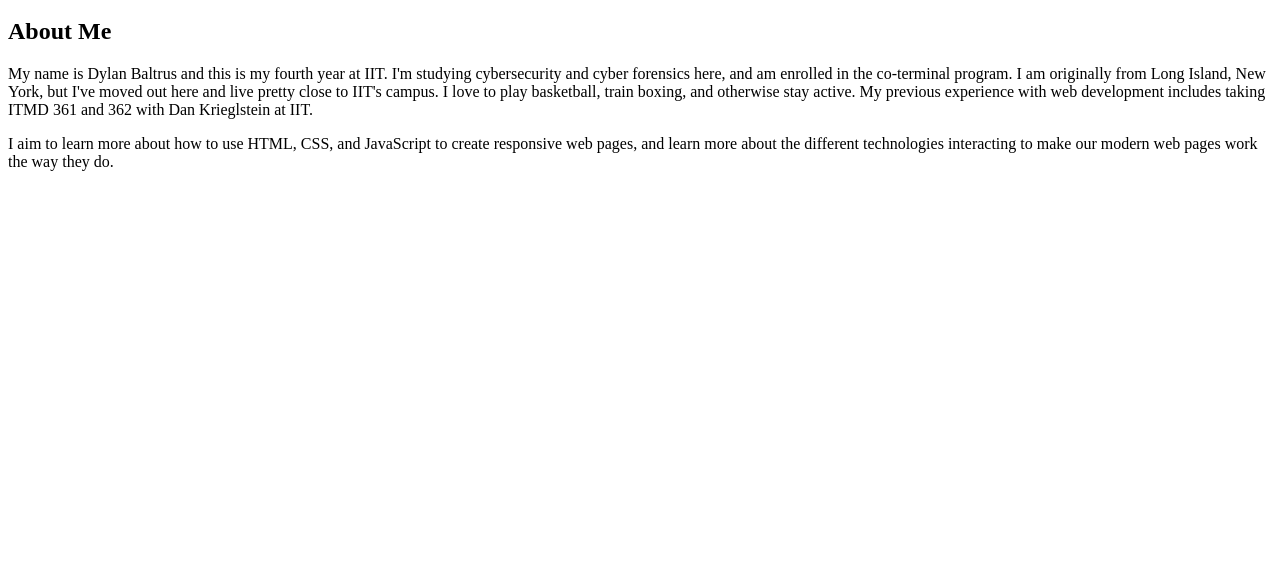
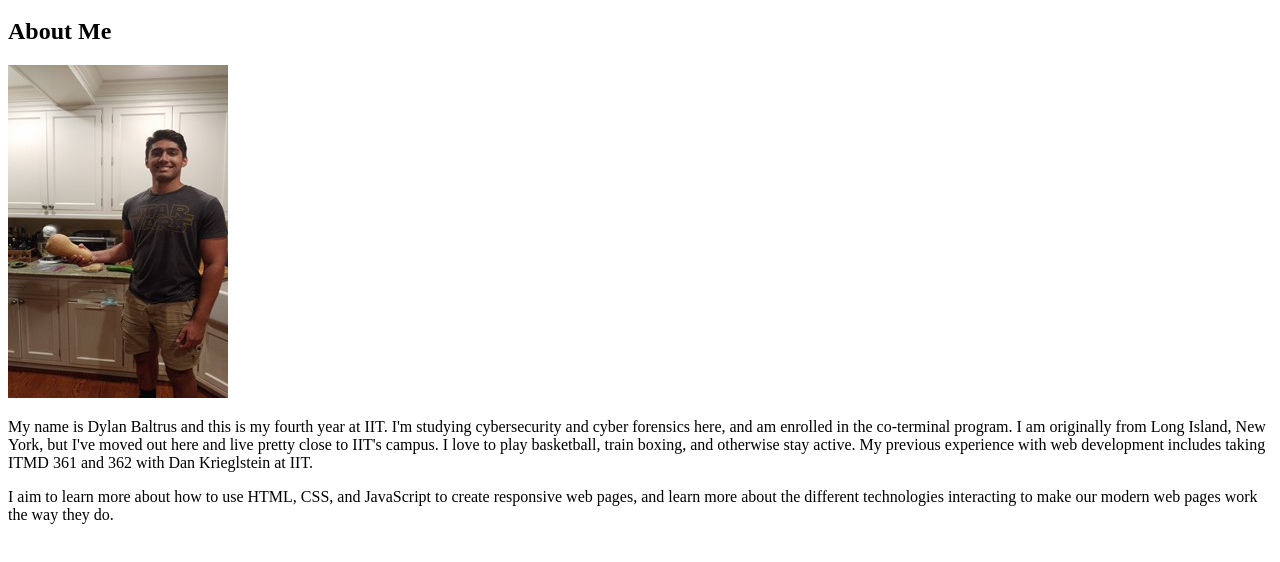
Before and after one commit to DlayDlay/ITMD441, a plain HTML site: page index.html in a window 1280 px wide. Shown: the part 136-698 px from the top of the page. Drawn offline with Linux system fonts and the light colour scheme.

Commit message:
added images folder, image to index.html

```diff
--- a/index.html
+++ b/index.html
@@ -18,6 +18,7 @@
       </nav>
   </header>
   <h2><strong>About Me</strong></h2>
+  <img src="images/pamssquash.jpg" alt="Picture of me holding squash" />
   <p>My name is Dylan Baltrus and this is my fourth year at IIT. I'm studying cybersecurity and cyber forensics here, and am enrolled in the co-terminal program.
     I am originally from Long Island, New York, but I've moved out here and live pretty close to IIT's campus. I love to play basketball, train boxing,
 	and otherwise stay active. My previous experience with web development includes taking ITMD 361 and 362 with Dan Krieglstein at IIT.</p>
```
Also changed, not shown: images/pamssquash.jpg (added).
